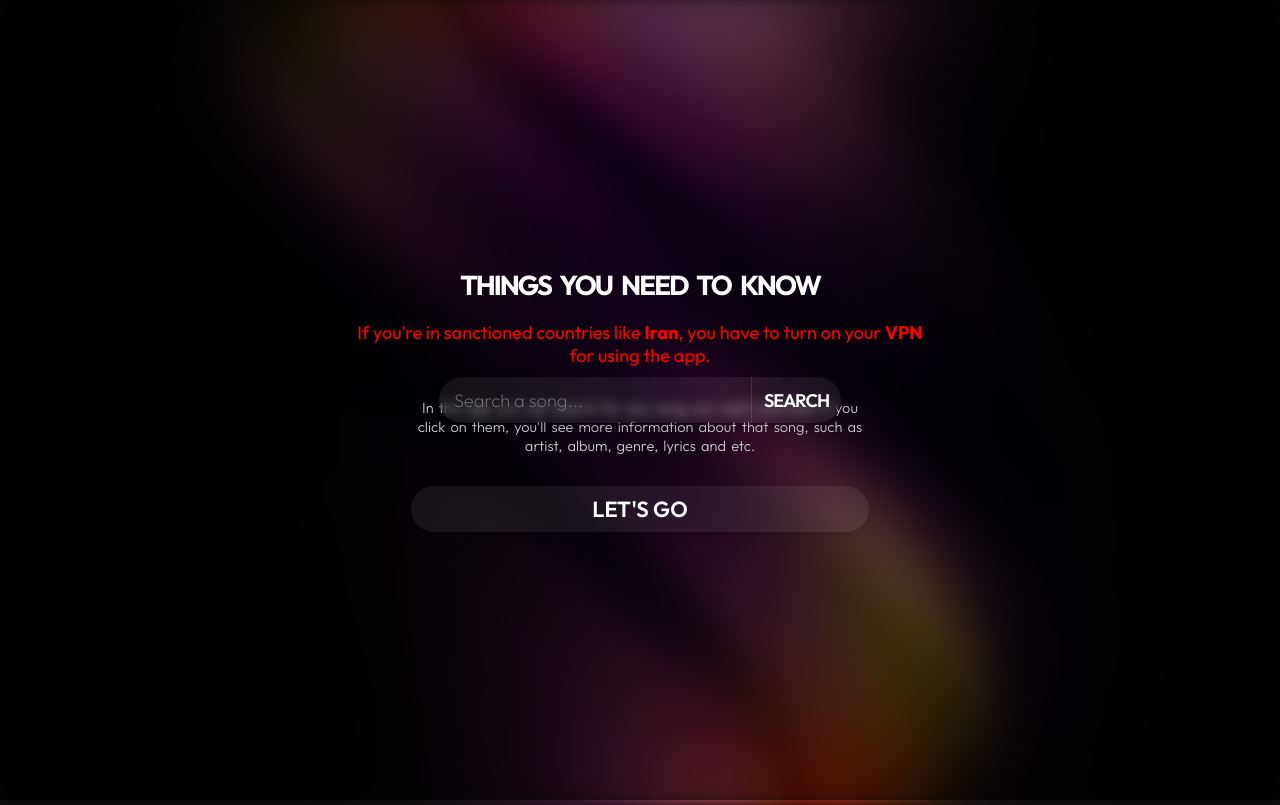
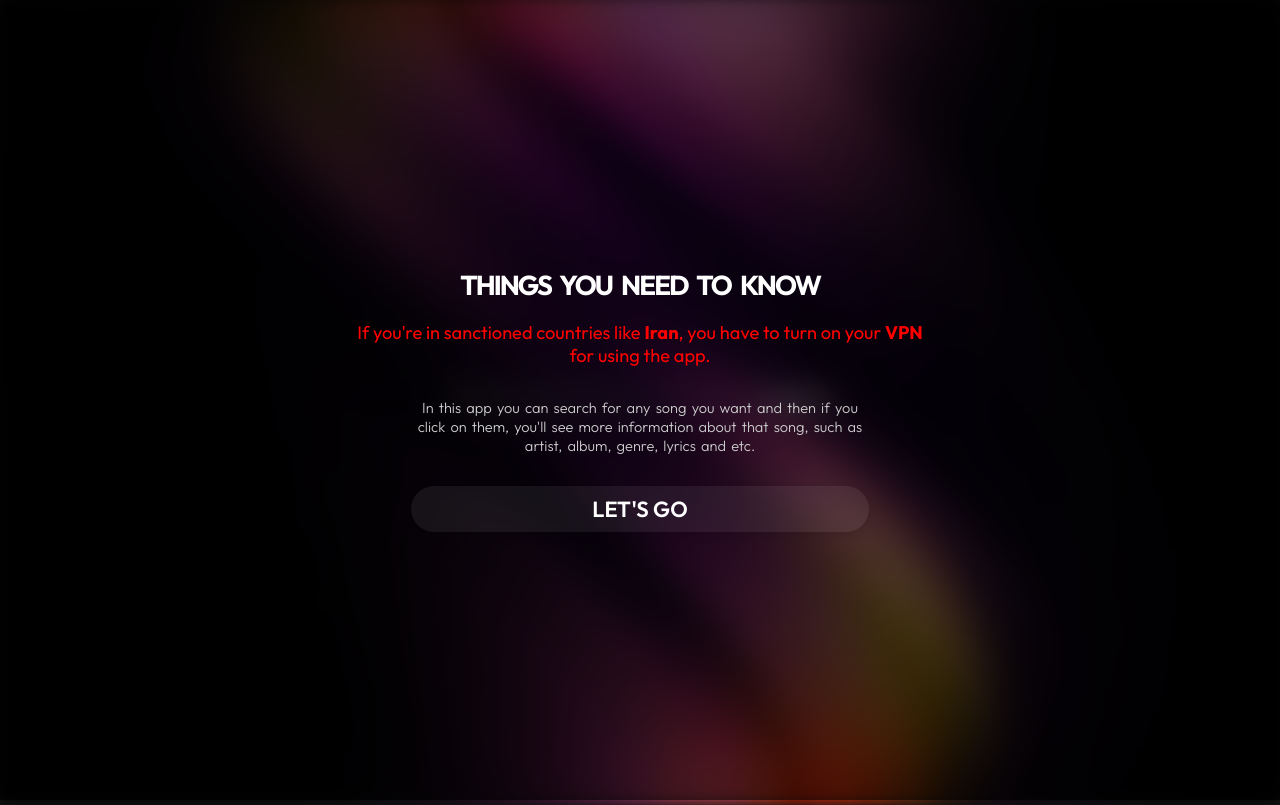
Before and after one commit to v-amirrr/lyrics-search, a React (Create React App) app: page / in a window 1280 px wide. Built offline with nearby package versions, Linux system fonts and the light colour scheme.

Commit message:
fix: fixed warning page UI bug

```diff
--- a/src/components/WarningPopup.scss
+++ b/src/components/WarningPopup.scss
@@ -6,7 +6,7 @@
     align-items: center;
     flex-direction: column;
     background-color: #000000aa;
-    z-index: 2;
+    z-index: 3;
     position: absolute;
     inset: 0 0 0 0;
     backdrop-filter: blur(15px) saturate(100%);
```
